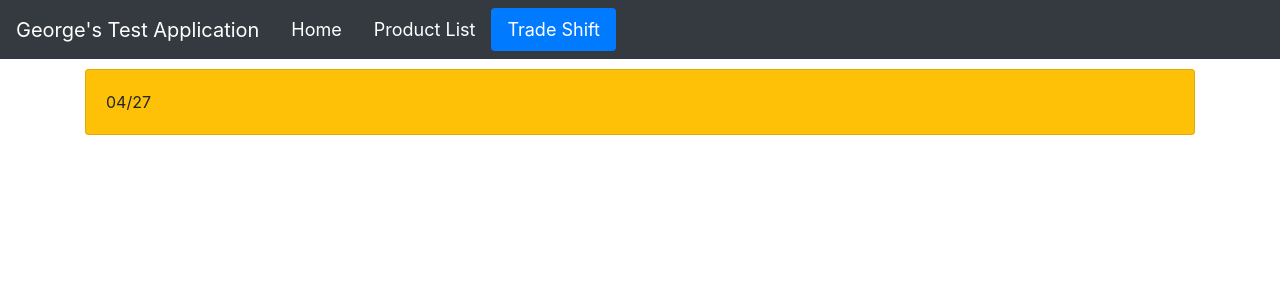
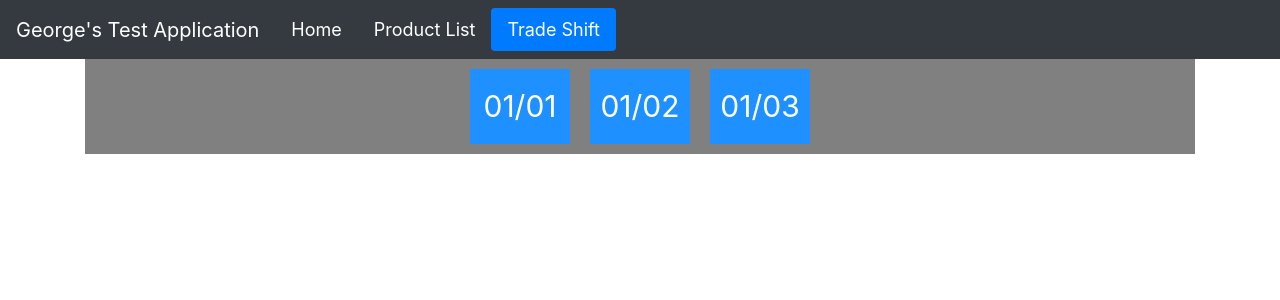
Before and after one commit to GeorgeAria/AngularTestSite, an Angular app: page /tradeShift in a window 1280 px wide. Shown: the top 300 px of the page. Built offline with nearby package versions, Linux system fonts and the light colour scheme.

Commit message:
Testing modules with dates in them

```diff
--- a/src/app/trade-shift/trade-shift.component.html
+++ b/src/app/trade-shift/trade-shift.component.html
@@ -1,3 +1,5 @@
-<div class="card bg-warning">
-    <div class="card-body">04/27</div>
+<div class="flex-container">
+    <div>01/01</div>
+    <div>01/02</div>
+    <div>01/03</div>
 </div>
```
